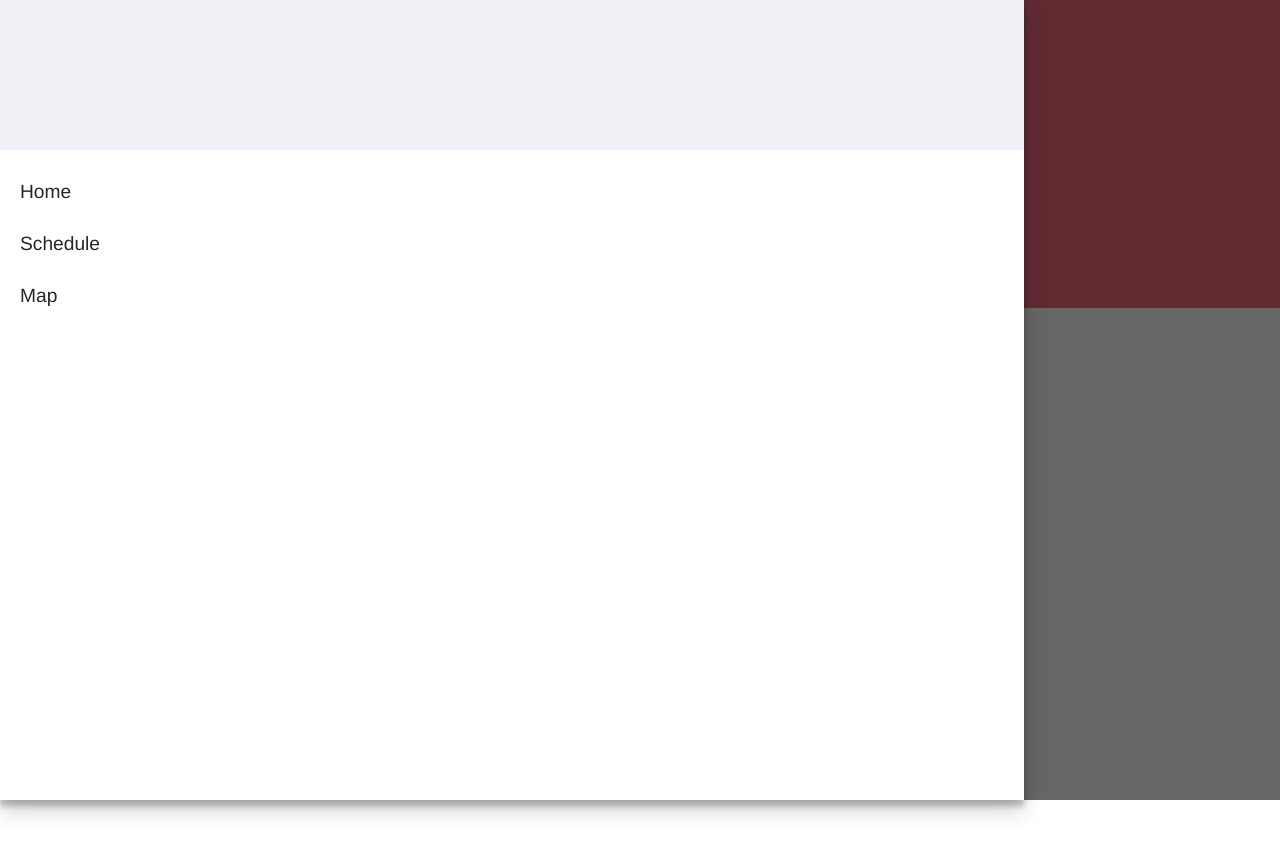
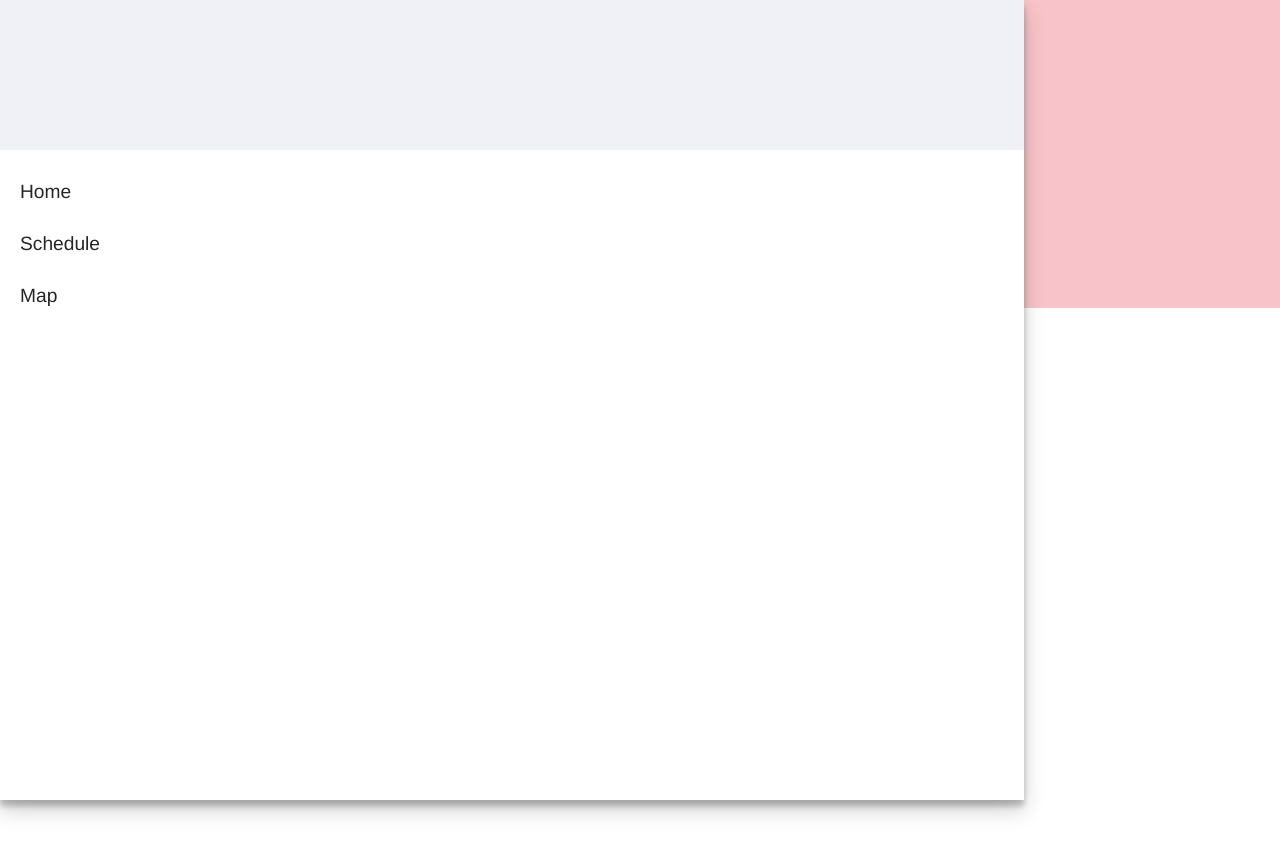
Before and after one commit to w3c/tpac2016, a plain HTML site: page index.html in a window 1280 px wide. Both pictures are taken after a click on the button 30 px from the left and 27 px from the top of the page. Drawn offline with Linux system fonts and the light colour scheme.

Commit message:
update side nav overlay color

```diff
--- a/assets/css/tpac2016.css
+++ b/assets/css/tpac2016.css
@@ -80,7 +80,7 @@ p {
     top: 0px;
     left: 0px;
     display: none;
-    background-color: rgba(38, 38, 38, 0.7);
+    background-color: rgba(255, 255, 255, 0.7);
 
 }
 
```
